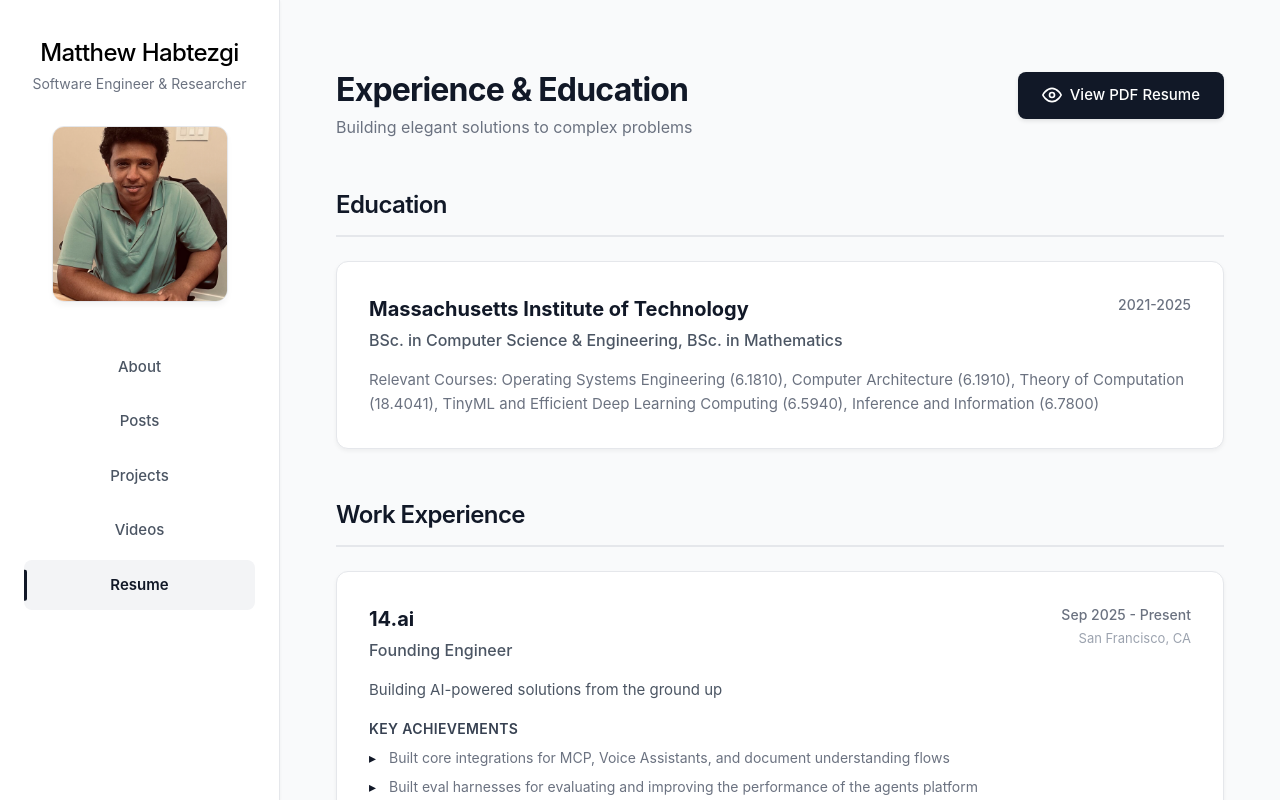
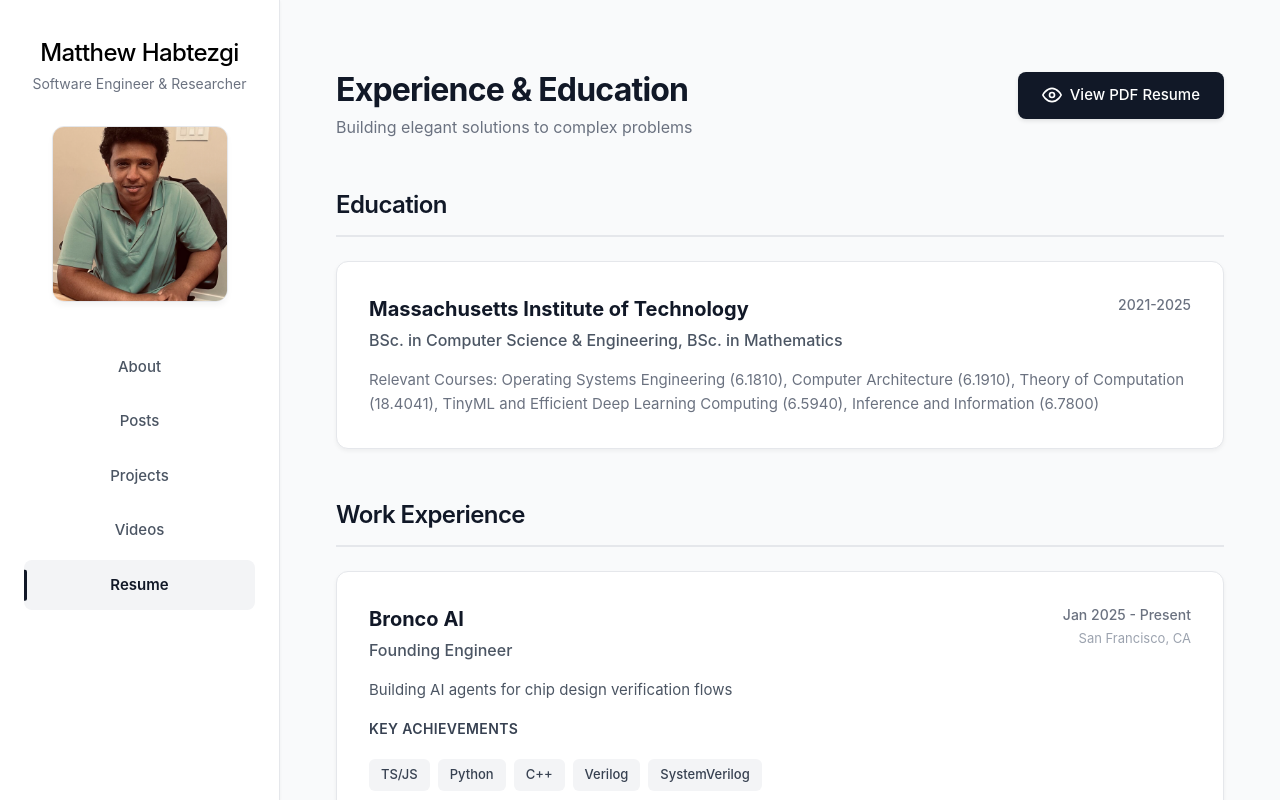
Before and after one commit to mhbtz1/personal-website, a React (Vite) app: page /resume in a window 1280 px wide. Built offline with nearby package versions, Linux system fonts and the light colour scheme.

Commit message:
add linking

```diff
--- a/src/components/Resume.tsx
+++ b/src/components/Resume.tsx
@@ -1,8 +1,10 @@
 import '../css/Resume.css'
+import { useNavigate } from 'react-router-dom';
 
 interface Experience {
   id: number;
   company: string;
+  link?: string;
   role: string;
   period: string;
   location: string;
@@ -20,23 +22,43 @@ interface Education {
 }
 
 function Resume() {
+  const navigate = useNavigate();
+  const handleExperienceClick = (link: string | undefined) => {
+    if (link) {
+      window.open(link, '_blank');
+    }
+  };
   const experiences: Experience[] = [
     {
       id: 1,
+      company: 'Bronco AI',
+      link: 'https://bronco.ai',
+      role: 'Founding Engineer',
+      period: 'Jan 2025 - Present',
+      location: 'San Francisco, CA',
+      description: 'Building AI agents for chip design verification flows',
+      technologies: ['TS/JS','Python', 'C++', 'Verilog', 'SystemVerilog'],
+      achievements: [
+      ]
+    },
+    {
+      id: 2,
       company: '14.ai',
+      link: 'https://14.ai',
       role: 'Founding Engineer',
-      period: 'Sep 2025 - Present',
+      period: 'Sep 2025 - Jan 2025',
       location: 'San Francisco, CA',
       description: 'Building AI-powered solutions from the ground up',
       achievements: [
-        'Built core integrations for MCP, Voice Assistants, and document understanding flows',
+        'Built core integrations and infrastructure for MCP, Voice Assistants, and document understanding flows',
         'Built eval harnesses for evaluating and improving the performance of the agents platform',
       ],
       technologies: ['Effect.ts', 'React', 'Tanstack', 'Vercel', 'Supabase']
     },
     {
-      id: 2,
+      id: 3,
       company: 'Structify',
+      link: 'https://structify.ai',
       role: 'Machine Learning Engineer',
       description: 'Building data pipelines + models for building web agents',
       period: 'Feb 2024 - Sep 2024',
@@ -49,8 +71,9 @@ function Resume() {
 
     },
     {
-      id: 3,
+      id: 4,
       company: 'MIT CSAIL',
+      link: 'https://www.csail.mit.edu/research/programming-languages-verification',
       role: 'Undergraduate Researcher',
       period: 'Sep 2024 - Jun 2025',
       location: 'Cambridge, MA',
@@ -61,8 +84,9 @@ function Resume() {
       technologies: ['Rocq', 'Coq', 'PLT']
     },
     {
-      id: 4,
+      id: 5,
       company: 'Amazon Web Services',
+      link: 'https://aws.amazon.com',
       role: "Software Engineer",
       period: 'Jun 2023 - Aug 2023',
       location: 'Cupertino, CA',
@@ -74,7 +98,7 @@ function Resume() {
       technologies: ['C', 'Python', 'x86 Assembly', 'Docker', 'AWS CDK', 'SQL']
     },
     {
-      id: 5,
+      id: 6,
       company: 'Cryptoclear',
       role: 'Software Engineer',
       period: 'Jan 2022 - Nov 2022',
@@ -102,7 +126,9 @@ function Resume() {
   };
 
   return (
-    <div className="resume-container">
+    <div className="resume-container" onClick={
+      () => handleExperienceClick(experiences[0].link)
+    }>
       {/* Header with Download Button */}
       <div className="resume-header">
         <div>
@@ -143,7 +169,7 @@ function Resume() {
         <h2 className="section-title">Work Experience</h2>
         <div className="experience-grid">
           {experiences.map((exp) => (
-            <div key={exp.id} className="experience-card">
+            <div key={exp.id} className="experience-card" onClick={() => handleExperienceClick(exp.link)}>
               <div className="card-header">
                 <div>
                   <h3 className="company-name">{exp.company}</h3>
```
